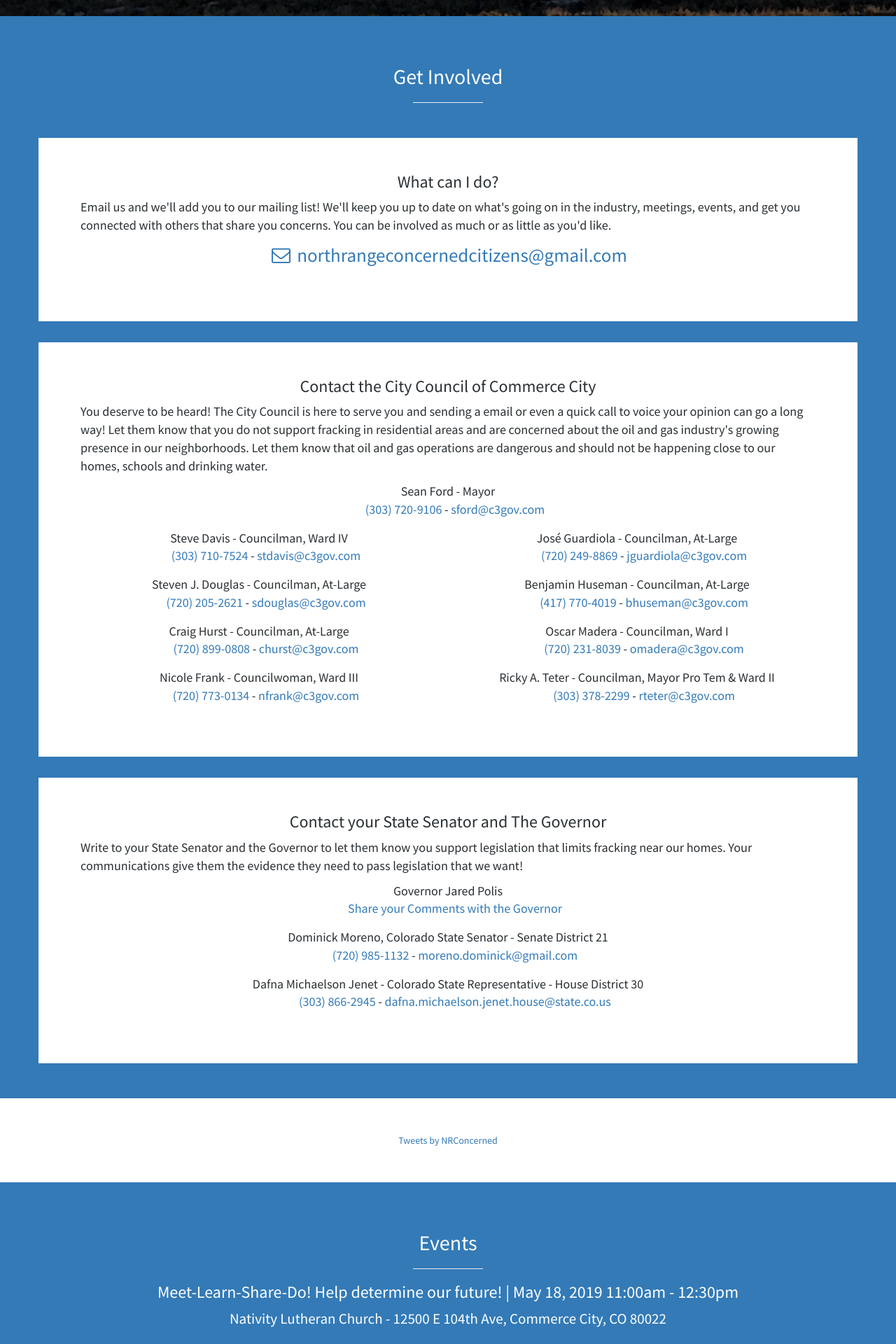
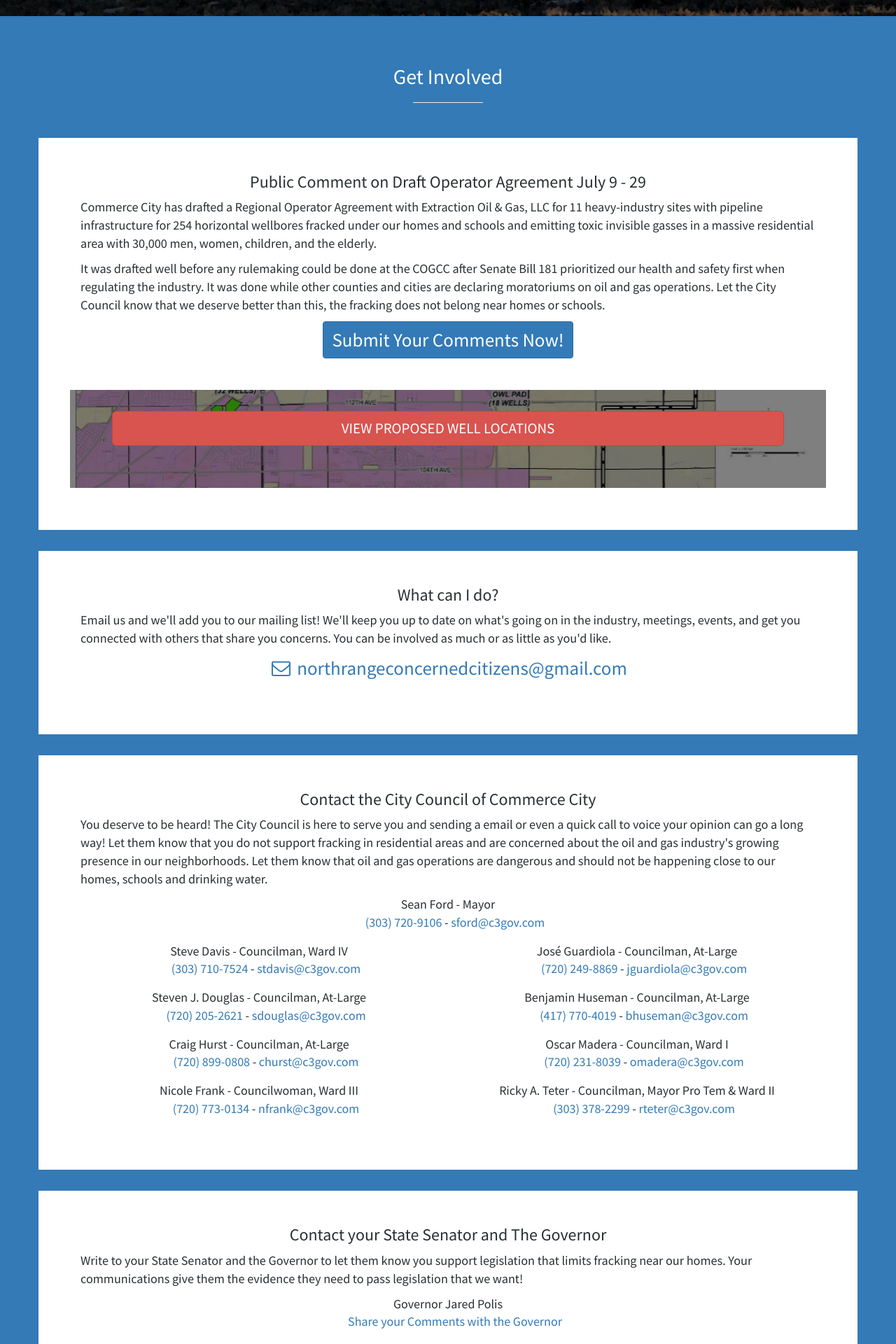
Before and after one commit to NorthRangeConcernedCitizens/NorthRangeConcernedCitizens.github.io, a Jekyll site: the page built from index.html, in a window 1280 px wide. Shown: the part 877-2797 px from the top of the page at 70% size. Built offline with Jekyll 4.4.1, drawn with Linux system fonts in a browser that asks for light colours; comment, search, counter and statistics services are not loaded.

Commit message:
adding roa info

```diff
--- a/_includes/take-action.html
+++ b/_includes/take-action.html
@@ -2,6 +2,24 @@
     <div class="container">
         <h2 class="text-center">Get Involved</h2>
         <hr class="small">
+        <div class="row">
+            <div class="col-md-12 action">
+                <h3 class="text-center">Public Comment on Draft Operator Agreement July 9 - 29  </h3>
+                <p>Commerce City has drafted a Regional Operator Agreement with Extraction Oil & Gas, LLC for 11 heavy-industry sites with pipeline infrastructure for 254 horizontal wellbores fracked under our homes and schools and emitting toxic invisible gasses in a massive residential area with 30,000 men, women, children, and the elderly.</p>
+
+                <p>It was drafted well before any rulemaking could be done at the COGCC after Senate Bill 181 prioritized our health and safety first when regulating the industry. It was done while other counties and cities are declaring moratoriums on oil and gas operations. Let the City Council know that we deserve better than this, the fracking does not belong near homes or schools.</p>
+                <div class="row">
+                    <div class="col-md-12">
+                        <ul class="list-unstyled text-center">
+                            <li><a class="emphasis btn btn-primary" href="https://fs18.formsite.com/CommerceCity/jomvr8ht0y/index.html?1562615188211">Submit Your Comments Now!</a></li>
+                        </ul>
+                    </div>
+                    <div class="col-md-12 action xog-wells">
+                        <a href="/uploads/xogWells.jpg" style="display:block;" class="btn btn-lg btn-danger">VIEW PROPOSED WELL LOCATIONS</a>
+                    </div>
+                </div>
+            </div>
+        </div>
         <div class="row">
             <div class="col-md-12 action">
                 <h3 class="text-center">What can I do?</h3>
--- a/css/stylish-portfolio.css
+++ b/css/stylish-portfolio.css
@@ -131,6 +131,19 @@ div.action {
 .action .contact-info {
     display: block;
     text-indent: 20px;
+}
+
+.action.xog-wells {
+    /* color: #fff; */
+    background: linear-gradient( rgba(0, 0, 0, 0.5), rgba(0, 0, 0, 0.5) ), url(/uploads/xogWells.jpg) no-repeat center center scroll;
+    -webkit-background-size: cover;
+    -moz-background-size: cover;
+    background-size: cover;
+    -o-background-size: cover;
+}
+
+.action.xog-wells a {
+    font-size: 1.5em;
 }
 
 .sidebar-nav li a:active,
```
Also changed, not shown: _uploads/xogWells.jpg (added).
